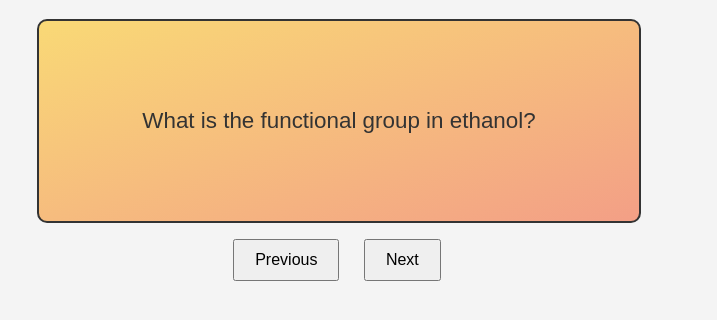
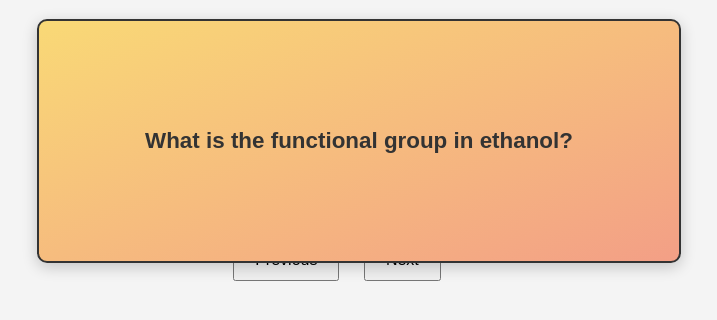
Before and after one commit to jjeeaannchem/orgo-flashcards, a plain HTML site: page index.html in a window 1280 px wide. Shown: the part 102-422 px from the top of the page, without its empty margins (303-1020 px from the left). Drawn offline with Linux system fonts and the light colour scheme.

Commit message:
Update style.css

```diff
--- a/style.css
+++ b/style.css
@@ -78,3 +78,20 @@ body.light-mode .flashcard div {
   background: linear-gradient(to bottom right, #f9d976, #f39f86);
   color: #333;
 }
+
+.flashcard div {
+  /* Existing styles... */
+  background: linear-gradient(135deg, #f9d976, #f39f86);
+  color: #333;
+  font-weight: bold;
+  box-shadow: 0 4px 15px rgba(0, 0, 0, 0.2);
+  padding: 20px;
+}
+
+.front {
+  background: linear-gradient(to bottom right, #a1c4fd, #c2e9fb);
+}
+
+.back {
+  background: linear-gradient(to bottom right, #fbc2eb, #a6c1ee);
+}
```
